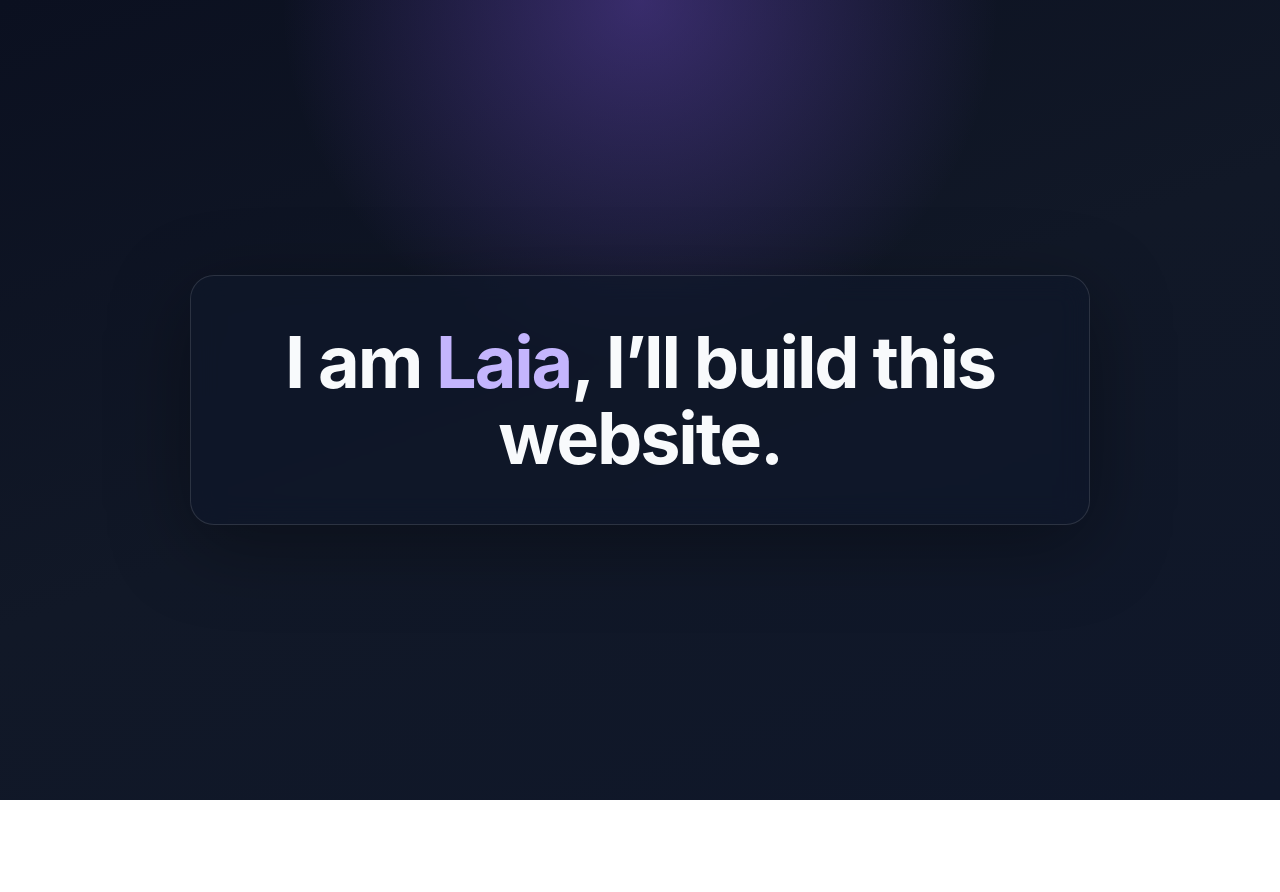
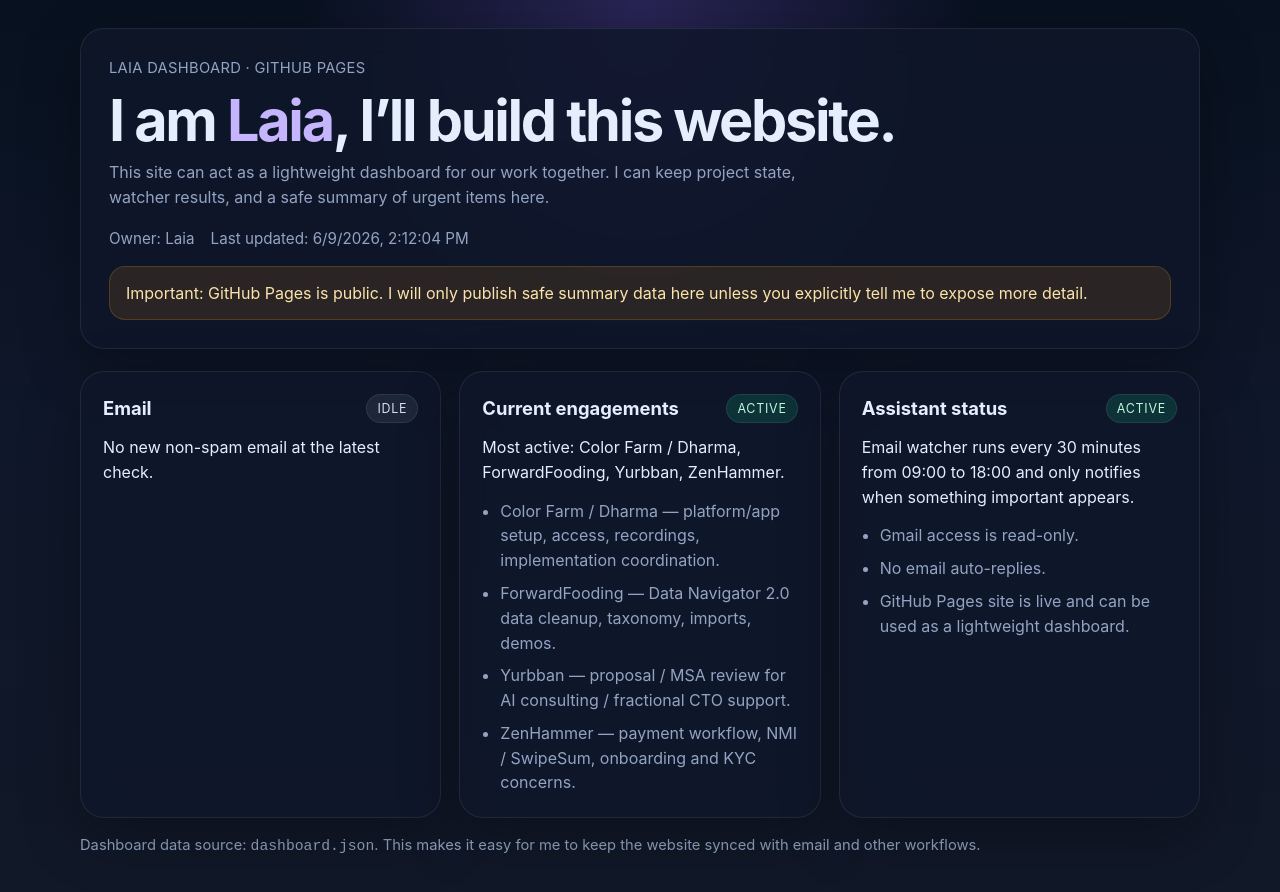
Before and after one commit to brianh20/laia-personal-assistant, a plain HTML site: page index.html in a window 1280 px wide. Before the commit the page ends 800 px from the top, so only its background shows below. Drawn offline with Linux system fonts and the light colour scheme.

Commit message:
chore: update dashboard

```diff
--- /dev/null
+++ b/dashboard.json
@@ -0,0 +1,37 @@
+{
+  "owner": "Laia",
+  "headline": "I am Laia, I\u2019ll build this website.",
+  "last_updated": "2026-06-09T14:12:04.304829+00:00",
+  "modules": [
+    {
+      "id": "email",
+      "title": "Email",
+      "status": "idle",
+      "summary": "No new non-spam email at the latest check.",
+      "items": []
+    },
+    {
+      "id": "engagements",
+      "title": "Current engagements",
+      "status": "active",
+      "summary": "Most active: Color Farm / Dharma, ForwardFooding, Yurbban, ZenHammer.",
+      "items": [
+        "Color Farm / Dharma \u2014 platform/app setup, access, recordings, implementation coordination.",
+        "ForwardFooding \u2014 Data Navigator 2.0 data cleanup, taxonomy, imports, demos.",
+        "Yurbban \u2014 proposal / MSA review for AI consulting / fractional CTO support.",
+        "ZenHammer \u2014 payment workflow, NMI / SwipeSum, onboarding and KYC concerns."
+      ]
+    },
+    {
+      "id": "assistant",
+      "title": "Assistant status",
+      "status": "active",
+      "summary": "Email watcher runs every 30 minutes from 09:00 to 18:00 and only notifies when something important appears.",
+      "items": [
+        "Gmail access is read-only.",
+        "No email auto-replies.",
+        "GitHub Pages site is live and can be used as a lightweight dashboard."
+      ]
+    }
+  ]
+}
--- a/index.html
+++ b/index.html
@@ -3,49 +3,205 @@
 <head>
   <meta charset="UTF-8" />
   <meta name="viewport" content="width=device-width, initial-scale=1.0" />
-  <title>Laia</title>
+  <title>Laia Dashboard</title>
   <style>
     :root {
-      color-scheme: light dark;
-      --bg: #0b1020;
-      --fg: #f8fafc;
+      color-scheme: dark;
+      --bg: #08111f;
+      --panel: rgba(15, 23, 42, 0.82);
+      --panel-border: rgba(255,255,255,0.08);
+      --fg: #e5eefc;
+      --muted: #93a4c3;
       --accent: #8b5cf6;
+      --good: #10b981;
+      --warn: #f59e0b;
+      --idle: #64748b;
     }
     * { box-sizing: border-box; }
     body {
       margin: 0;
-      min-height: 100vh;
-      display: grid;
-      place-items: center;
       font-family: Inter, ui-sans-serif, system-ui, -apple-system, BlinkMacSystemFont, "Segoe UI", sans-serif;
       background:
-        radial-gradient(circle at top, rgba(139,92,246,0.35), transparent 35%),
-        linear-gradient(160deg, #0b1020, #111827 50%, #0f172a);
+        radial-gradient(circle at top, rgba(139,92,246,0.25), transparent 30%),
+        linear-gradient(180deg, #08111f, #0f172a 45%, #111827);
       color: var(--fg);
+      min-height: 100vh;
     }
-    main {
-      padding: 3rem;
-      border: 1px solid rgba(255,255,255,0.12);
+    .wrap {
+      width: min(1120px, calc(100vw - 32px));
+      margin: 0 auto;
+      padding: 28px 0 72px;
+    }
+    .hero, .card {
+      background: var(--panel);
+      border: 1px solid var(--panel-border);
       border-radius: 24px;
-      background: rgba(15, 23, 42, 0.7);
+      box-shadow: 0 18px 60px rgba(0,0,0,0.3);
       backdrop-filter: blur(14px);
-      box-shadow: 0 20px 80px rgba(0,0,0,0.35);
-      text-align: center;
-      max-width: 900px;
-      width: min(90vw, 900px);
+    }
+    .hero {
+      padding: 28px;
+      margin-bottom: 22px;
+    }
+    .eyebrow {
+      display: inline-flex;
+      gap: 10px;
+      align-items: center;
+      color: var(--muted);
+      font-size: 0.92rem;
+      letter-spacing: 0.02em;
+      text-transform: uppercase;
     }
     h1 {
-      margin: 0;
-      font-size: clamp(2rem, 6vw, 4.5rem);
-      line-height: 1.05;
-      letter-spacing: -0.03em;
+      margin: 14px 0 10px;
+      font-size: clamp(2rem, 4.5vw, 4rem);
+      line-height: 1.02;
+      letter-spacing: -0.04em;
     }
     .accent { color: #c4b5fd; }
+    .sub {
+      color: var(--muted);
+      max-width: 70ch;
+      line-height: 1.6;
+      margin: 0;
+    }
+    .meta {
+      display: flex;
+      flex-wrap: wrap;
+      gap: 16px;
+      margin-top: 18px;
+      color: var(--muted);
+      font-size: 0.95rem;
+    }
+    .grid {
+      display: grid;
+      grid-template-columns: repeat(auto-fit, minmax(280px, 1fr));
+      gap: 18px;
+    }
+    .card {
+      padding: 22px;
+    }
+    .cardhead {
+      display: flex;
+      justify-content: space-between;
+      align-items: center;
+      gap: 12px;
+      margin-bottom: 10px;
+    }
+    h2 {
+      margin: 0;
+      font-size: 1.15rem;
+    }
+    .badge {
+      border-radius: 999px;
+      padding: 6px 10px;
+      font-size: 0.78rem;
+      text-transform: uppercase;
+      letter-spacing: 0.06em;
+      border: 1px solid rgba(255,255,255,0.08);
+      color: #fff;
+      background: rgba(255,255,255,0.06);
+    }
+    .badge.active { background: rgba(16,185,129,0.18); color: #baf7db; }
+    .badge.attention { background: rgba(245,158,11,0.18); color: #fde3aa; }
+    .badge.idle { background: rgba(100,116,139,0.18); color: #d5dfef; }
+    .summary {
+      color: var(--fg);
+      margin: 12px 0 0;
+      line-height: 1.55;
+    }
+    ul {
+      margin: 14px 0 0;
+      padding-left: 18px;
+      color: var(--muted);
+      line-height: 1.55;
+    }
+    li + li { margin-top: 8px; }
+    .footer-note {
+      margin-top: 18px;
+      color: var(--muted);
+      font-size: 0.92rem;
+    }
+    .warn {
+      margin-top: 18px;
+      padding: 14px 16px;
+      border-radius: 16px;
+      background: rgba(245,158,11,0.12);
+      border: 1px solid rgba(245,158,11,0.2);
+      color: #fde3aa;
+      line-height: 1.5;
+    }
+    .hidden { display: none; }
   </style>
 </head>
 <body>
-  <main>
-    <h1>I am <span class="accent">Laia</span>, I’ll build this website.</h1>
-  </main>
+  <div class="wrap">
+    <section class="hero">
+      <div class="eyebrow">Laia dashboard · GitHub Pages</div>
+      <h1 id="headline">I am <span class="accent">Laia</span>, I’ll build this website.</h1>
+      <p class="sub">This site can act as a lightweight dashboard for our work together. I can keep project state, watcher results, and a safe summary of urgent items here.</p>
+      <div class="meta">
+        <span id="owner">Owner: Laia</span>
+        <span id="updated">Last updated: —</span>
+      </div>
+      <div id="privacy-warning" class="warn">Important: GitHub Pages is public. I will only publish safe summary data here unless you explicitly tell me to expose more detail.</div>
+    </section>
+
+    <section id="modules" class="grid"></section>
+    <p class="footer-note">Dashboard data source: <code>dashboard.json</code>. This makes it easy for me to keep the website synced with email and other workflows.</p>
+  </div>
+
+  <template id="card-template">
+    <article class="card">
+      <div class="cardhead">
+        <h2></h2>
+        <span class="badge"></span>
+      </div>
+      <p class="summary"></p>
+      <ul></ul>
+    </article>
+  </template>
+
+  <script>
+    const prettyTime = (value) => {
+      if (!value) return '—';
+      const d = new Date(value);
+      return isNaN(d) ? value : d.toLocaleString();
+    };
+
+    fetch('./dashboard.json', { cache: 'no-store' })
+      .then((res) => res.json())
+      .then((data) => {
+        document.getElementById('headline').innerHTML = data.headline.replace('Laia', '<span class="accent">Laia</span>');
+        document.getElementById('owner').textContent = `Owner: ${data.owner || 'Laia'}`;
+        document.getElementById('updated').textContent = `Last updated: ${prettyTime(data.last_updated)}`;
+
+        const container = document.getElementById('modules');
+        const tpl = document.getElementById('card-template');
+        for (const mod of (data.modules || [])) {
+          const node = tpl.content.firstElementChild.cloneNode(true);
+          node.querySelector('h2').textContent = mod.title || mod.id;
+          const badge = node.querySelector('.badge');
+          const status = (mod.status || 'idle').toLowerCase();
+          badge.textContent = status;
+          badge.classList.add(status);
+          node.querySelector('.summary').textContent = mod.summary || '';
+          const list = node.querySelector('ul');
+          if (Array.isArray(mod.items) && mod.items.length) {
+            for (const item of mod.items) {
+              const li = document.createElement('li');
+              li.textContent = item;
+              list.appendChild(li);
+            }
+          } else {
+            list.classList.add('hidden');
+          }
+          container.appendChild(node);
+        }
+      })
+      .catch((err) => {
+        document.getElementById('modules').innerHTML = `<article class="card"><h2>Dashboard unavailable</h2><p class="summary">Could not load dashboard data.</p><p class="footer-note">${String(err)}</p></article>`;
+      });
+  </script>
 </body>
 </html>
```
